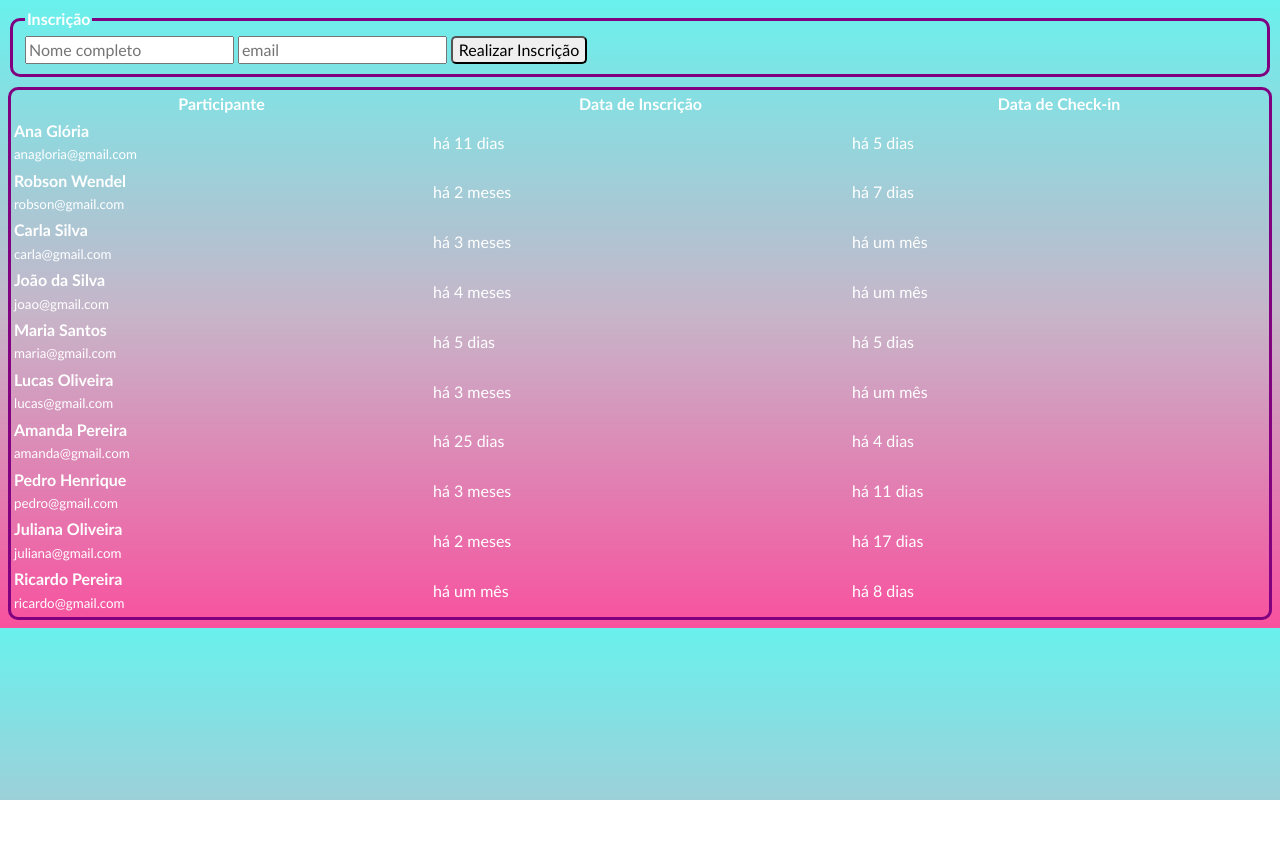
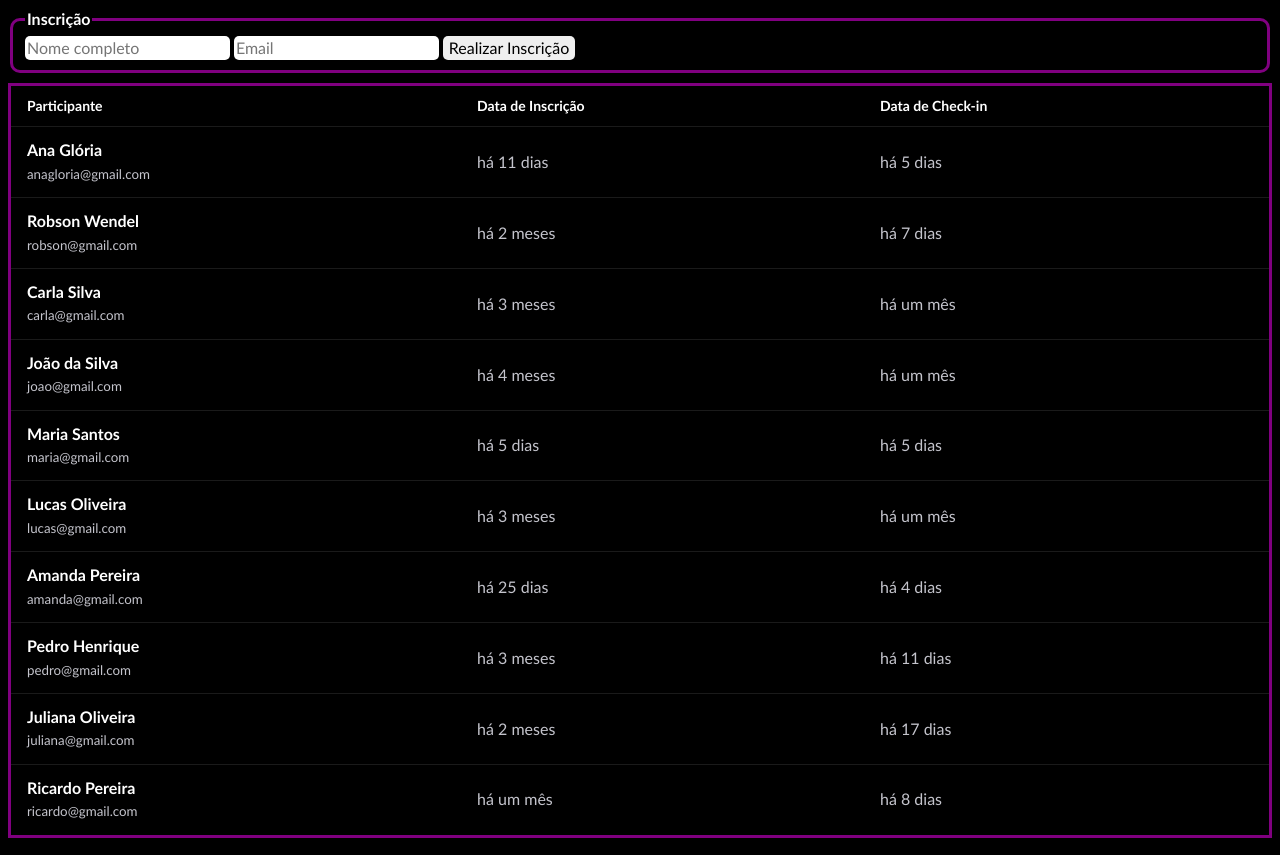
Before and after one commit to anagloria22/formulario-de-inscricao, a plain HTML site: page index.html in a window 1280 px wide. Before the commit the page ends 800 px from the top, so only its background shows below. Drawn offline with nearby package versions, Linux system fonts and the light colour scheme.

Commit message:
update formulario.js index.html and style.css

```diff
--- a/formulario.js
+++ b/formulario.js
@@ -137,7 +137,6 @@ let participantes = [
 
     if(confirm(mensagemConfirmacao) == false) {
       return
-
     }
 
     alert(resultado)
--- a/index.html
+++ b/index.html
@@ -20,7 +20,7 @@
     <div>
       <input type="text" placeholder="Nome completo" name="nome" required>
 
-      <input type="email" placeholder="email" name="email" required>
+      <input type="email" placeholder="Email" name="email" required>
 
       <button>Realizar Inscrição</button>
     </div>
--- a/style.css
+++ b/style.css
@@ -1,4 +1,8 @@
 @charset "UTF-8";
+
+html {
+    padding-bottom: 9px;
+}
 
 body, table, input, button {
     font: 16px/140% sans-serif;
@@ -6,7 +10,7 @@ body, table, input, button {
 }
 
 body {
-    background-image: linear-gradient(#69F1ED, #C7B5C9, #F8519E);
+    background: black;
     color: white;
     font-weight: bolder;
 }
@@ -20,8 +24,45 @@ table {
     margin-top: 10px;
     border: 3px solid purple;
     border-radius: 10px;
+    border-collapse: collapse;
+}
+
+table thead {
+    font-size: 14px;
+    line-height: 16px;
+    text-align: left;
+}
+
+thead th, tbody td {
+    padding: 12px 16px;
+}
+
+tbody td {
+    border-top: 1px solid #ffffff1a;
+    color: #c4c4cc;
+}
+
+tbody td strong {
+    color: white;
+    font-size: 16px;
+    line-height: 16px;
+}
+
+tbody td button {
+    all: unset;
+    color: #9ff9cc;
+}
+
+tbody td button:hover {
+    text-decoration: underline;
+}
+
+input {
+    border: 0px;
+    border-radius: 5px;
 }
 
 button {
+    border: 0px;
     border-radius: 5px;
 }
```
